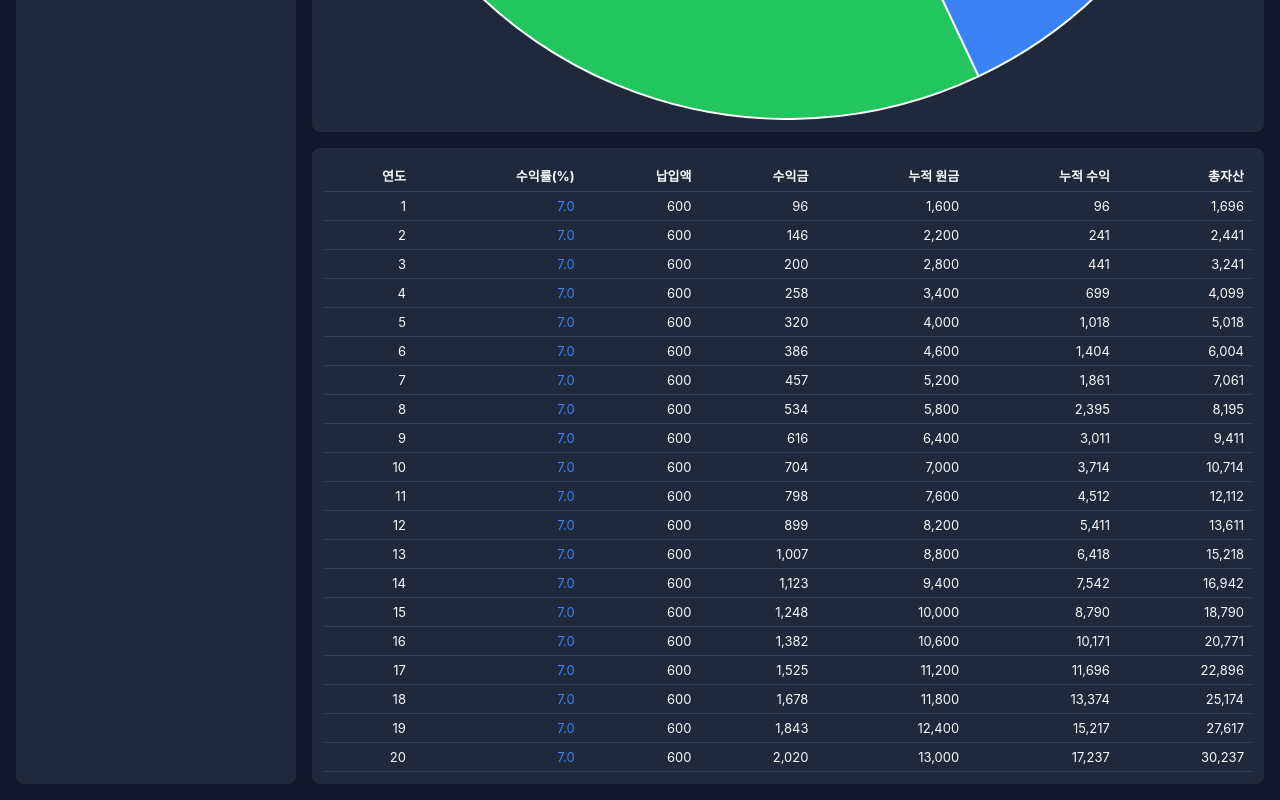
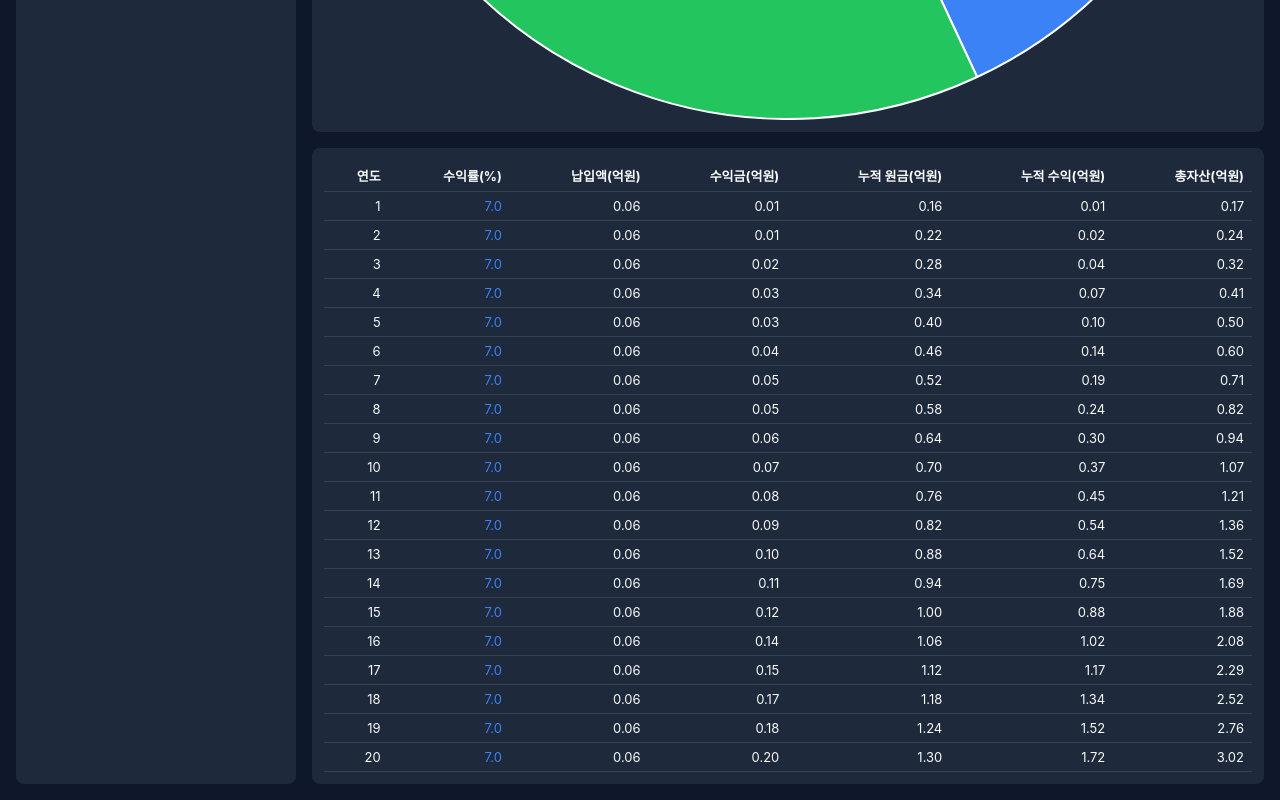
Before and after one commit to kipper117/kipper, a website: page index.html in a window 1280 px wide. Shown: the part 1454-2254 px from the top of the page. Drawn offline with nearby package versions, Linux system fonts and the light colour scheme.

Commit message:
feat: display result amounts in 억(100M KRW) units instead of 만원

```diff
--- a/index.html
+++ b/index.html
@@ -189,7 +189,7 @@ body {
         <table id="schedule-table">
           <thead>
             <tr>
-              <th>연도</th><th>수익률(%)</th><th>납입액</th><th>수익금</th><th>누적 원금</th><th>누적 수익</th><th>총자산</th>
+              <th>연도</th><th>수익률(%)</th><th>납입액(억원)</th><th>수익금(억원)</th><th>누적 원금(억원)</th><th>누적 수익(억원)</th><th>총자산(억원)</th>
             </tr>
           </thead>
           <tbody></tbody>
@@ -294,7 +294,7 @@ body {
 </script>
 <script>
 (function () {
-  const manwon = (v) => Math.round(v / 10000).toLocaleString('ko-KR');
+  const eok = (v) => (v / 100000000).toLocaleString('ko-KR', { minimumFractionDigits: 2, maximumFractionDigits: 2 });
 
   const syncedIds = [
     'initialInvestment', 'contributionAmount', 'contributionGrowthRate',
@@ -331,9 +331,9 @@ body {
     const el = document.getElementById('summary-cards');
     const finalAsset = showReal ? summary.realFinalAsset : summary.finalAsset;
     el.innerHTML =
-      '<div class="summary-card"><div class="label">최종 자산</div><div>' + manwon(finalAsset) + '만원</div></div>' +
-      '<div class="summary-card"><div class="label">누적 원금</div><div>' + manwon(summary.totalPrincipal) + '만원</div></div>' +
-      '<div class="summary-card"><div class="label">누적 수익</div><div>' + manwon(summary.totalProfit) + '만원</div></div>';
+      '<div class="summary-card"><div class="label">최종 자산</div><div>' + eok(finalAsset) + '억원</div></div>' +
+      '<div class="summary-card"><div class="label">누적 원금</div><div>' + eok(summary.totalPrincipal) + '억원</div></div>' +
+      '<div class="summary-card"><div class="label">누적 수익</div><div>' + eok(summary.totalProfit) + '억원</div></div>';
   }
 
   function renderAssetChart(schedule, showReal) {
@@ -341,8 +341,8 @@ body {
     const data = {
       labels: schedule.map((r) => r.year + '년'),
       datasets: [{
-        label: showReal ? '실질 총자산 (만원)' : '총자산 (만원)',
-        data: schedule.map((r) => Math.round((showReal ? r.realTotalAsset : r.totalAsset) / 10000)),
+        label: showReal ? '실질 총자산 (억원)' : '총자산 (억원)',
+        data: schedule.map((r) => Number(((showReal ? r.realTotalAsset : r.totalAsset) / 100000000).toFixed(2))),
         borderColor: '#3b82f6',
         fill: false
       }]
@@ -360,7 +360,7 @@ body {
     const data = {
       labels: ['누적 원금', '누적 수익'],
       datasets: [{
-        data: [Math.round(summary.totalPrincipal / 10000), Math.round(summary.totalProfit / 10000)],
+        data: [Number((summary.totalPrincipal / 100000000).toFixed(2)), Number((summary.totalProfit / 100000000).toFixed(2))],
         backgroundColor: ['#3b82f6', '#22c55e']
       }]
     };
@@ -378,11 +378,11 @@ body {
       '<tr data-year="' + r.year + '">' +
         '<td>' + r.year + '</td>' +
         '<td data-editable="rate" contenteditable="true">' + (r.rate * 100).toFixed(1) + '</td>' +
-        '<td>' + manwon(r.contribution) + '</td>' +
-        '<td>' + manwon(r.profit) + '</td>' +
-        '<td>' + manwon(r.cumulativePrincipal) + '</td>' +
-        '<td>' + manwon(r.cumulativeProfit) + '</td>' +
-        '<td>' + manwon(r.totalAsset) + '</td>' +
+        '<td>' + eok(r.contribution) + '</td>' +
+        '<td>' + eok(r.profit) + '</td>' +
+        '<td>' + eok(r.cumulativePrincipal) + '</td>' +
+        '<td>' + eok(r.cumulativeProfit) + '</td>' +
+        '<td>' + eok(r.totalAsset) + '</td>' +
       '</tr>'
     ).join('');
 
```
Also changed, not shown: src/template.html (+1 -1 lines), src/ui.js (+12 -12 lines).
